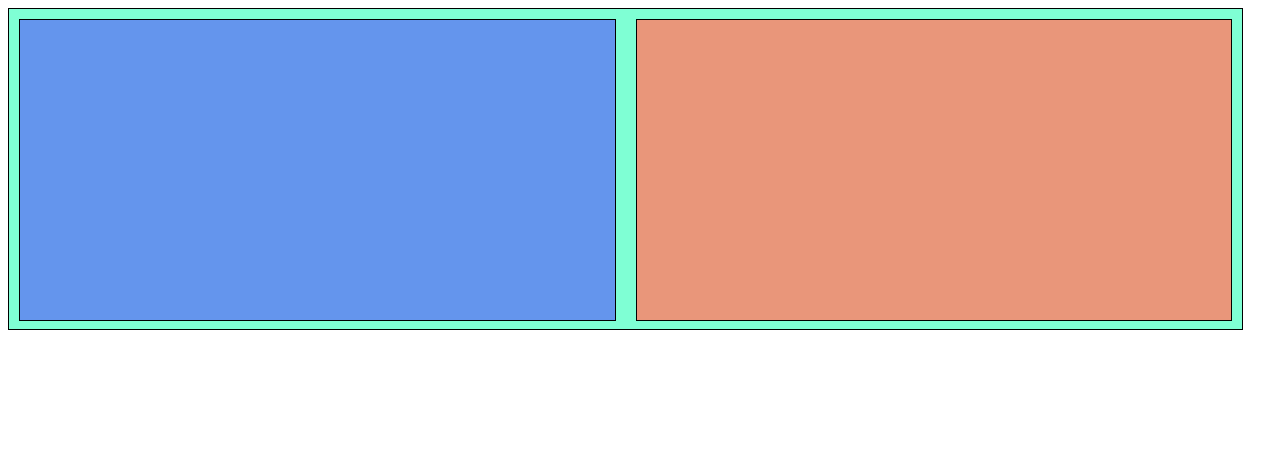
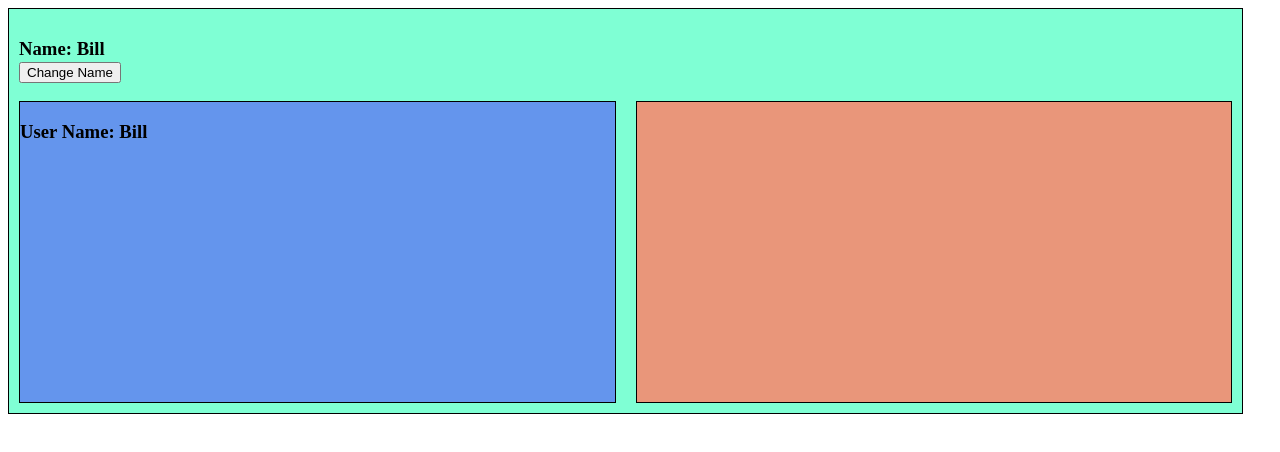
Before and after one commit to dzarezenko/beetroot_lesson_45-event_bus, a Vue app: page / in a window 1280 px wide. Shown: the top 452 px of the page. Built offline with nearby package versions, Linux system fonts and the light colour scheme.

Commit message:
From Parent to Child

```diff
--- a/src/components/User.vue
+++ b/src/components/User.vue
@@ -1,6 +1,11 @@
 <template>
   <div id="main_container">
-    <user-details />
+    <h3 style="width: 100%">
+      Name: {{ name }}
+      <br />
+      <button @click="changeName">Change Name</button>
+    </h3>
+    <user-details :userName="name" />
     <user-edit />
   </div>
 </template>
@@ -10,9 +15,19 @@ import UserDetails from "@/components/UserDetails"
 import UserEdit from "@/components/UserEdit"
 
 export default {
+  data() {
+    return {
+      name: "Bill",
+    }
+  },
   components: {
     "user-details": UserDetails,
     "user-edit": UserEdit,
+  },
+  methods: {
+    changeName() {
+      this.name = "Steve";
+    }
   }
 }
 </script>
@@ -20,12 +35,12 @@ export default {
 <style scoped>
 #main_container {
   width: 96%;
-  height: 300px;
   background-color: aquamarine;
   border: 1px solid #000;
   display: block;
   padding: 10px;
   display: flex;
   justify-content: space-between;
+  flex-wrap: wrap;
 }
 </style>
--- a/src/components/UserDetails.vue
+++ b/src/components/UserDetails.vue
@@ -1,12 +1,12 @@
 <template>
   <div id="user_details">
-
+    <h3>User Name: {{ userName }}</h3>
   </div>
 </template>
 
 <script>
 export default {
-
+  props: [ "userName" ]
 }
 </script>
 
```
